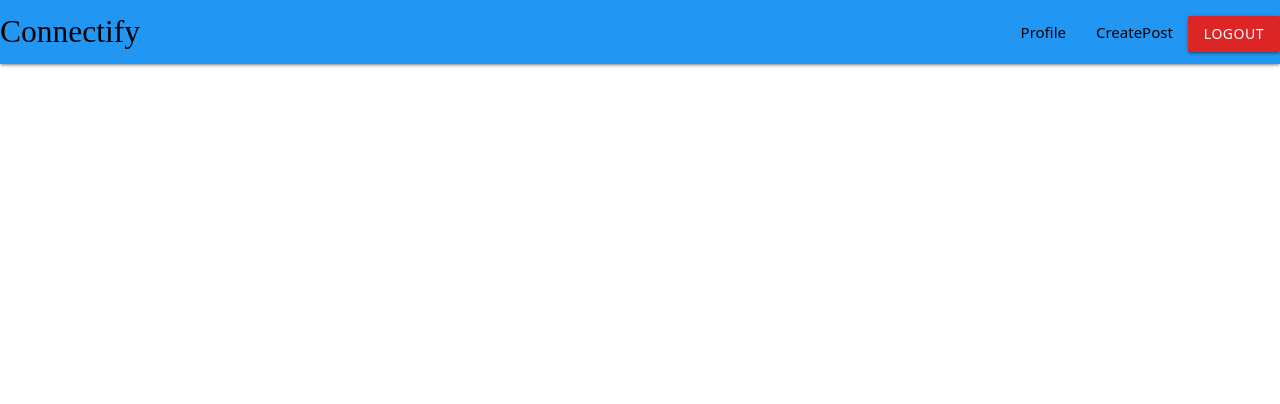
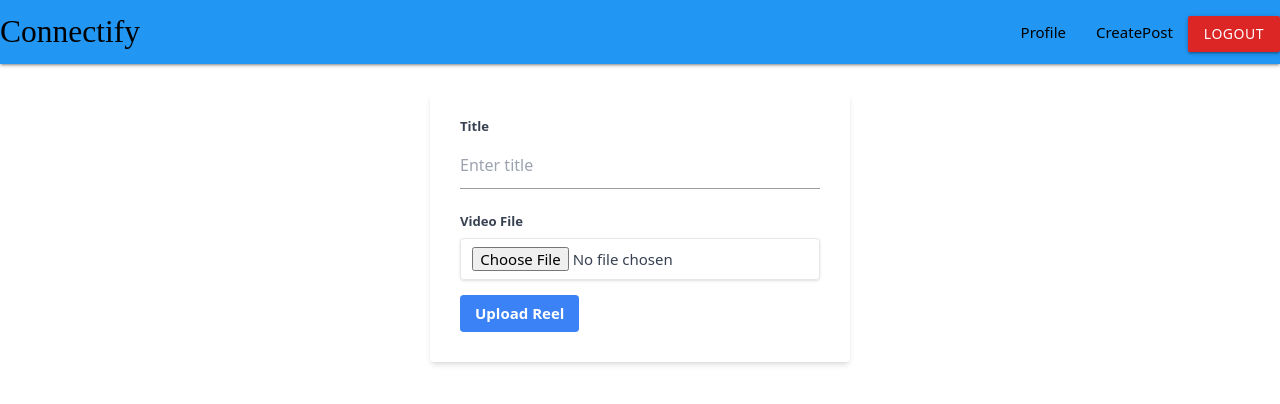
Before and after one commit to Madhurgupta12/Connectify, a React (Create React App) app in the folder myapp/: page /upload in a window 1280 px wide. Shown: the top 404 px of the page. Built offline with nearby package versions, Linux system fonts and the light colour scheme; no server answers; sample sign-in values are in the browser's storage.

Commit message:
Add Upload Reel option

```diff
--- a/myapp/package.json
+++ b/myapp/package.json
@@ -13,6 +13,7 @@
     "react-router-dom": "^6.21.1",
     "react-scripts": "5.0.1",
     "sweetalert": "^2.1.2",
+    "sweetalert2": "^11.10.7",
     "web-vitals": "^2.1.4"
   },
   "scripts": {
--- a/myapp/src/App.js
+++ b/myapp/src/App.js
@@ -8,7 +8,7 @@ import Signup from './Component/Signup';
 import CreatePost from "./Component/CreatePost"
 import {reducer,initialState} from "./reducers/userReducer"
 import Reel from "./Component/Reel"
-
+import CreateReelForm from './Component/CreateReel';
 export const UserContext=createContext();
 
 const Routing=()=>{
@@ -35,6 +35,7 @@ const Routing=()=>{
   <Route path="/profile" element={<Profile></Profile>}></Route>
   <Route path="/createpost" element={<CreatePost></CreatePost>}></Route>
   <Route path="/reel" element={<Reel></Reel>}></Route>
+  <Route path="/upload" element={<CreateReelForm></CreateReelForm>}></Route>
   </Routes>
   );
 
--- /dev/null
+++ b/myapp/src/Component/CreateReel.js
@@ -0,0 +1,85 @@
+import React, { useState } from 'react';
+import Swal from 'sweetalert2';
+
+const CreateReelForm = () => {
+  const [title, setTitle] = useState('');
+  const [video, setVideoFile] = useState(null);
+  const [url,setUrl]=useState("");
+
+  const handleTitleChange = (e) => {
+    setTitle(e.target.value);
+  };
+
+  const handleFileChange = (e) => {
+    const file = e.target.files[0];
+    setVideoFile(file);
+  };
+  const showSuccessAlert = () => {
+    Swal.fire({
+      icon: 'success',
+      title: 'File Uploaded!',
+      text: 'Your file has been uploaded successfully.',
+    });
+  };
+
+
+    const handleUpload = async () => {
+        try {
+          const formData = new FormData();
+          formData.append('file', video);
+          formData.append('upload_preset', 'Instagram Clone'); // Replace 'your_upload_preset' with your Cloudinary upload preset
+
+          const response = await fetch('https://api.cloudinary.com/v1_1/dr81x5wpk/video/upload', {
+            method: 'POST',
+            body: formData
+          });
+
+          const data = await response.json();
+          setUrl(data.secure_url);
+          showSuccessAlert();
+        } catch (error) {
+          console.error('Error uploading video:', error);
+        }
+      };
+
+
+  return (
+    <div className="max-w-md mx-auto my-8">
+      <form  className="bg-white shadow-md rounded px-8 pt-6 pb-8 mb-4">
+        <div className="mb-4">
+          <label htmlFor="title" className="block text-gray-700 text-sm font-bold mb-2">Title</label>
+          <input
+            type="text"
+            id="title"
+            placeholder="Enter title"
+            value={title}
+            onChange={handleTitleChange}
+            className="shadow appearance-none border rounded w-full py-2 px-3 text-gray-700 leading-tight focus:outline-none focus:shadow-outline"
+            required
+          />
+        </div>
+        <div className="mb-4">
+          <label htmlFor="video" className="block text-gray-700 text-sm font-bold mb-2">Video File</label>
+          <input
+            type="file"
+            id="video"
+            accept="video/*"
+            onChange={handleFileChange}
+            className="shadow appearance-none border rounded w-full py-2 px-3 text-gray-700 leading-tight focus:outline-none focus:shadow-outline"
+            required
+          />
+        </div>
+        <div className="flex items-center justify-between">
+          <button
+          onClick={()=>handleUpload()}
+            className="bg-blue-500 hover:bg-blue-700 text-white font-bold py-2 px-4 rounded focus:outline-none focus:shadow-outline"
+          >
+            Upload Reel
+          </button>
+        </div>
+      </form>
+    </div>
+  );
+};
+
+export default CreateReelForm;
--- a/myapp/src/Component/Reel.js
+++ b/myapp/src/Component/Reel.js
@@ -2,38 +2,10 @@ import React, { useState } from 'react';
 import ReactPlayer from 'react-player';
 
 const VideoUploader = () => {
-  const [video, setVideo] = useState(null);
-  const [uploadedUrl, setUploadedUrl] = useState('');
-
-  const handleUpload = async () => {
-    try {
-      const formData = new FormData();
-      formData.append('file', video);
-      formData.append('upload_preset', 'Instagram Clone'); // Replace 'your_upload_preset' with your Cloudinary upload preset
-
-      const response = await fetch('https://api.cloudinary.com/v1_1/dr81x5wpk/video/upload', {
-        method: 'POST',
-        body: formData
-      });
-
-      const data = await response.json();
-      setUploadedUrl(data.secure_url);
-    } catch (error) {
-      console.error('Error uploading video:', error);
-    }
-  };
-
-  const handleChange = (event) => {
-    setVideo(event.target.files[0]);
-  };
 
   return (
     <div className="aa">
-      <input type="file" onChange={handleChange} />
-      <button onClick={handleUpload}>Upload Video</button>
-
         <div className=" max-w-md mx-auto border rounded-lg overflow-hidden shadow-lg bg-gray-200" >
-        <h1>{uploadedUrl}</h1>
           <ReactPlayer className=""
         url="https://res.cloudinary.com/dr81x5wpk/video/upload/v1711215778/wacjlaaol0nws9wnjcyb.mp4"
         controls={true}
@@ -44,7 +16,7 @@ const VideoUploader = () => {
         <br />
         <br />
         <div className=" max-w-md mx-auto border rounded-lg overflow-hidden shadow-lg bg-gray-200" >
-        <h1>{uploadedUrl}</h1>
+
           <ReactPlayer className=""
         url="https://res.cloudinary.com/dr81x5wpk/video/upload/v1711215778/wacjlaaol0nws9wnjcyb.mp4"
         controls={true}
@@ -54,7 +26,6 @@ const VideoUploader = () => {
         </div>
 
 
-
     </div>
   );
 };
```
Also changed, not shown: 1 other file (tests, documents, lock files or other folders).
